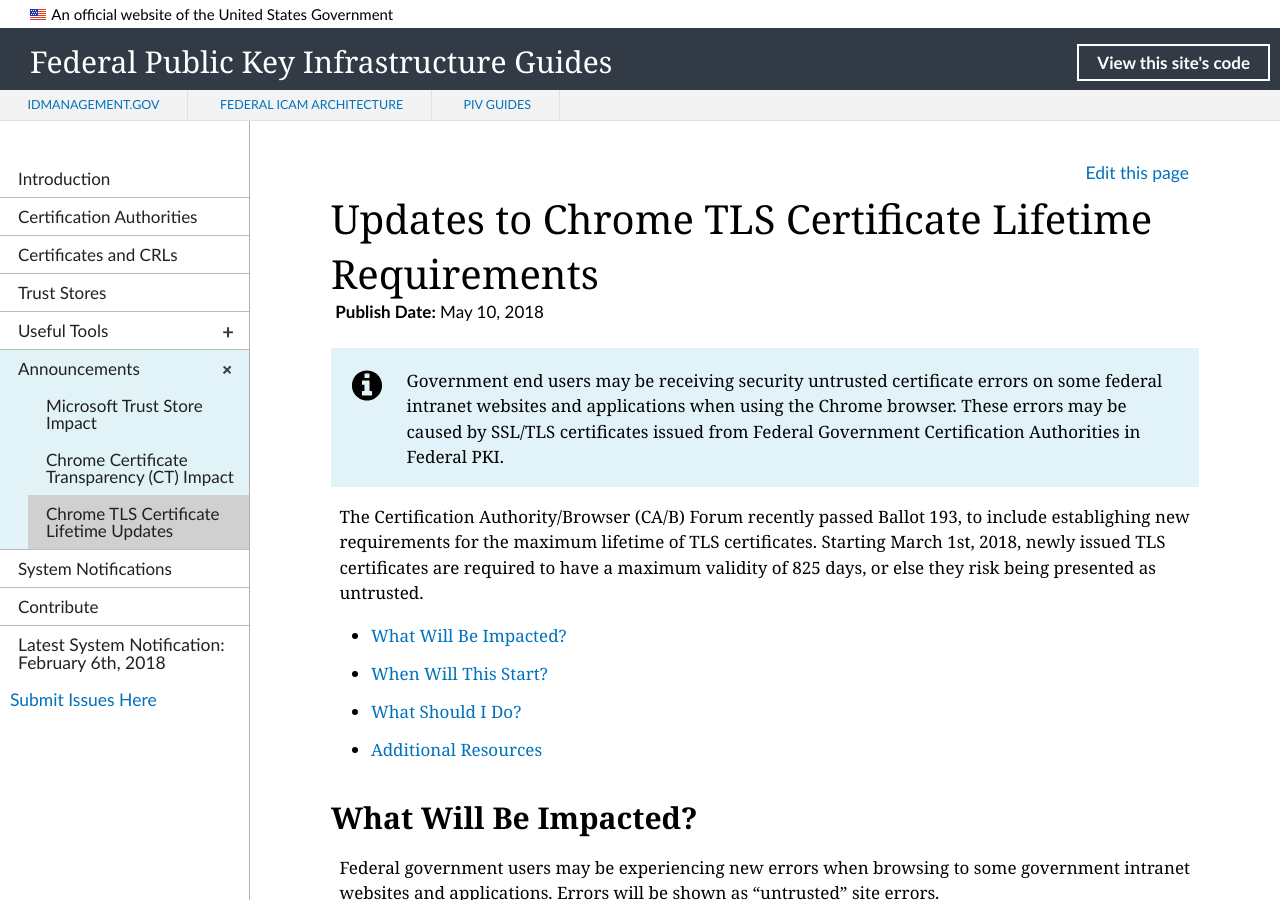
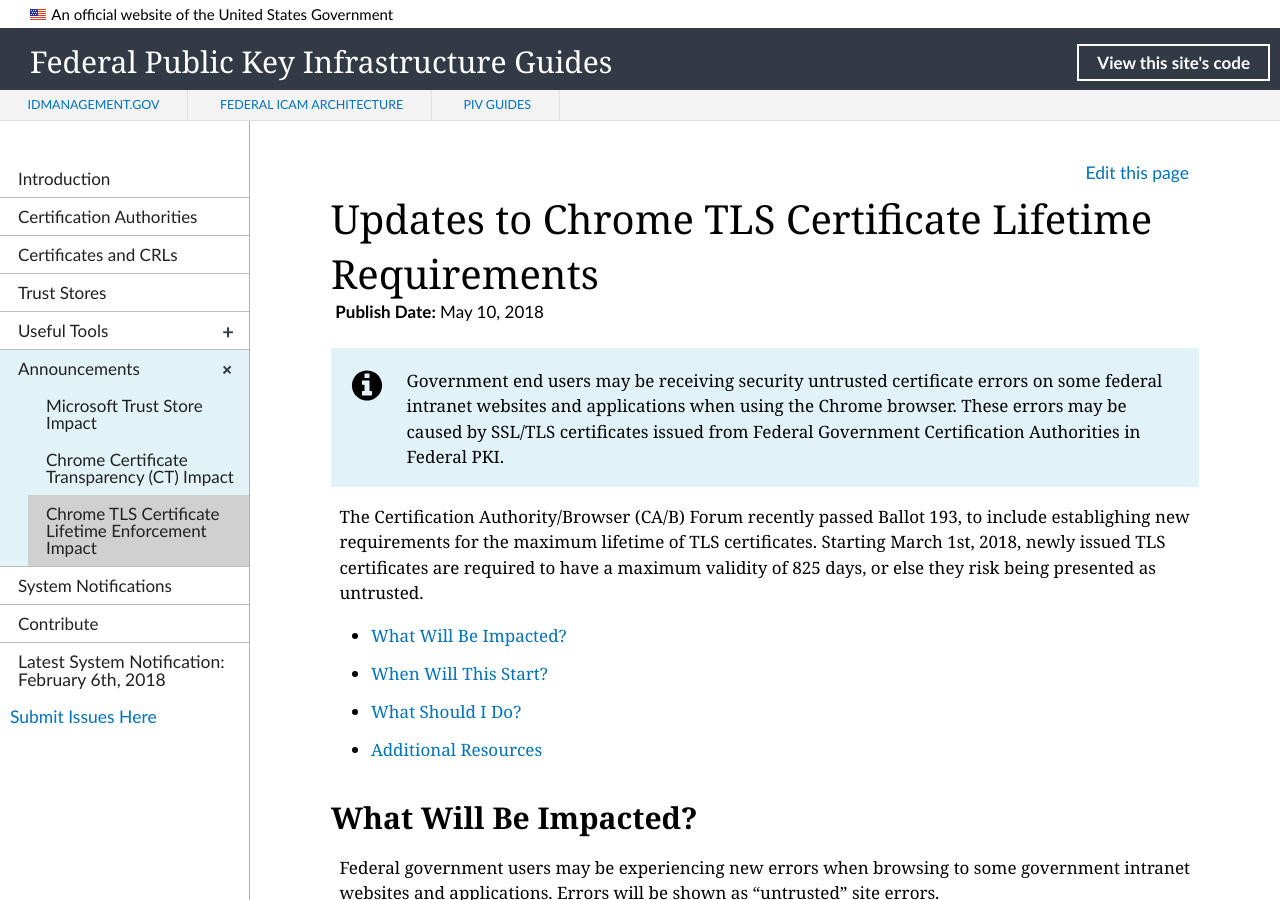
Before and after one commit to GSA/fpki-guides, a Jekyll site: the page built from _announcements/03_chrome_ballot_193.md, in a window 1280 px wide and 900 px high. Built offline with Jekyll 4.4.1, drawn with Linux system fonts in a browser that asks for light colours; nearby versions of some CDN libraries; library files that are not in the unit come from our copies.

Commit message:
Update 03_chrome_ballot_193.md
Changed navtitle to be consistent with the existing announcements.

```diff
--- a/_announcements/03_chrome_ballot_193.md
+++ b/_announcements/03_chrome_ballot_193.md
@@ -1,6 +1,6 @@
 ---
 layout: default
-navtitle: Chrome TLS Certificate Lifetime Updates
+navtitle: Chrome TLS Certificate Lifetime Enforcement Impact
 title: Updates to Chrome TLS Certificate Lifetime Requirements
 pubDate: May 10, 2018
 collection: announcements
```
